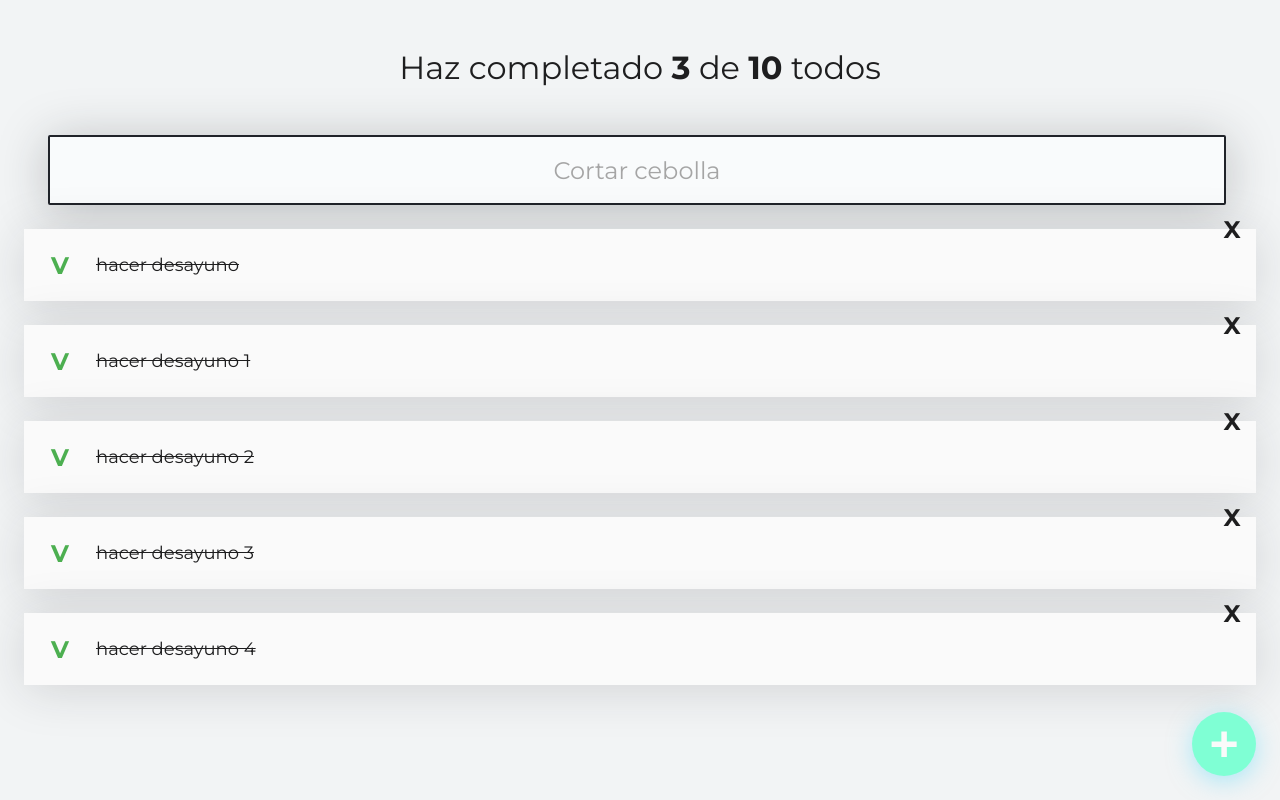
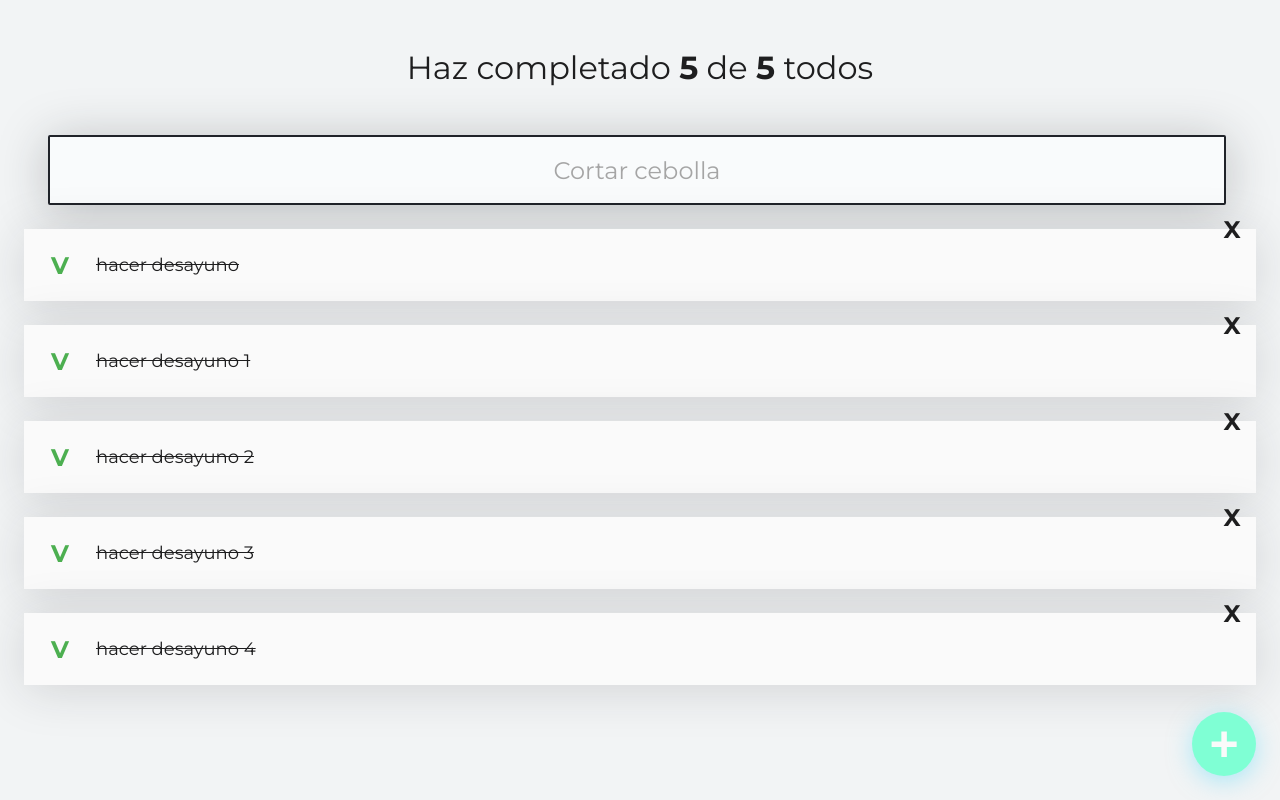
Before and after one commit to andresfmurciaz/ToDo-React, a React (Create React App) app: page / in a window 1280 px wide. Built offline with nearby package versions, Linux system fonts and the light colour scheme.

Commit message:
estados y eventos

```diff
--- a/src/App.js
+++ b/src/App.js
@@ -16,11 +16,21 @@ const defaultTodos = [
 ];
 
 function App() {
+
+const [todos, setTodos]=React.useState(defaultTodos);
+const todoCompletado = todos.filter(todo=> !!todo.completado).length;
+const todosTodos = todos.length;
+
+//declaro el estado con el renderizado inicial
+const [searchValue, setSearchValue] = React.useState('');
+console.log(searchValue)
+
+
   return (
 
 <>
-        <TodoCounter completado={3} faltan={10}></TodoCounter>
-        <TodoSearch></TodoSearch>
+        <TodoCounter completado={todoCompletado} faltan={todosTodos}></TodoCounter>
+        <TodoSearch searchValue={searchValue} setSearchValue={setSearchValue}></TodoSearch>
 
         <TodoList>
 
--- a/src/TodoButton.js
+++ b/src/TodoButton.js
@@ -1,7 +1,7 @@
 import './TodoButon.css'
 function TodoButton(){
     return(
-        <button className='CreateTodoButton'>+ </button>
+        <button className='CreateTodoButton' onClick={ ()=>{console.log('esto es un click jeje')}}>+ </button>
     )
 }
 
--- a/src/TodoSearch.js
+++ b/src/TodoSearch.js
@@ -1,9 +1,16 @@
 import './TodoSearch.css'
-function TodoSearch(){
+import React from 'react';
+
+function TodoSearch({setSearchValue,searchValue}){
+
+
     return (
         <input
         placeholder="Cortar cebolla"
         className="TodoSearch"
+        onChange={ (event) =>{
+          setSearchValue(event.target.value)
+         }}
       />
     )
 }
```
